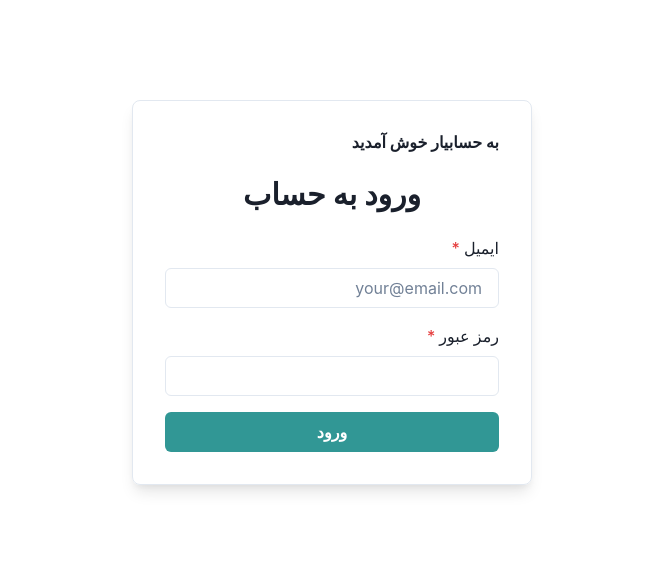
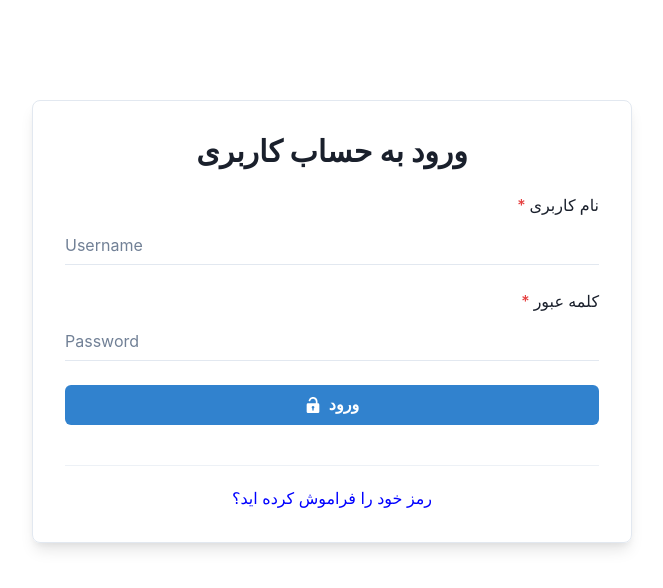
Before and after one commit to rm2997/Hesabyar-Frontend, a React (Create React App) app: page /login in a window 1280 px wide. Shown: the top 588 px of the page, without its empty margins (308-971 px from the left). Built offline with nearby package versions, Linux system fonts and the light colour scheme.

Commit message:
Login and routes - 14040124

```diff
--- a/package.json
+++ b/package.json
@@ -3,6 +3,7 @@
   "version": "0.1.0",
   "private": true,
   "dependencies": {
+    "@chakra-ui/icons": "^2.2.4",
     "@chakra-ui/react": "^2.10.7",
     "@emotion/react": "^11.14.0",
     "@emotion/styled": "^11.14.0",
@@ -10,9 +11,11 @@
     "@testing-library/jest-dom": "^6.6.3",
     "@testing-library/react": "^16.3.0",
     "@testing-library/user-event": "^13.5.0",
+    "axios": "^1.8.4",
     "framer-motion": "^12.6.3",
     "react": "^19.1.0",
     "react-dom": "^19.1.0",
+    "react-router-dom": "^7.5.0",
     "react-scripts": "5.0.1",
     "web-vitals": "^2.1.4"
   },
--- a/src/App.js
+++ b/src/App.js
@@ -1,9 +1,42 @@
 import { ChakraProvider } from "@chakra-ui/react";
 import { LoginForm } from "./my-components/LoginForm";
+import { ForgotPasswordForm } from "./my-components/ForgetPasswordForm";
+import { useLayoutEffect, useState } from "react";
+import { loadToken } from "./api/tokenUtils";
+import {
+  Navigate,
+  Route,
+  BrowserRouter as Router,
+  Routes,
+} from "react-router-dom";
 function App() {
+  const [token, setToken] = useState("");
+
+  useLayoutEffect(() => {
+    const tmpToken = loadToken();
+    if (tmpToken) {
+      console.log("شما با موفقیت وارد سیستم شدید");
+      setToken(tmpToken);
+    }
+  }, []);
+
   return (
     <ChakraProvider>
-      <LoginForm />
+      <Router>
+        <Routes>
+          <Route
+            path="/"
+            element={
+              !token ? <Navigate to="/login" /> : <Navigate to="/home" />
+            }
+          />
+          <Route path="/login" element={<LoginForm />} />
+          <Route path="/forgetpassword" element={<ForgotPasswordForm />} />
+          <Route path="/dashbord" element={<></>} />
+          <Route path="/home" element={<></>} />
+          {/* <Route path="*" element={<NotFound/>}/> */}
+        </Routes>
+      </Router>
     </ChakraProvider>
   );
 }
--- /dev/null
+++ b/src/api/axiosClient.js
@@ -0,0 +1,20 @@
+import axios from "axios";
+
+const BASE_URL = "http://localhost:3001";
+const axiosClient = axios.create({
+  baseURL: `${BASE_URL}`,
+  headers: {
+    "Content-Type": "application/json",
+  },
+});
+
+// interceptor برای اضافه کردن Authorization Header
+axiosClient.interceptors.request.use((config) => {
+  const token = localStorage.getItem("token");
+  if (token) {
+    config.headers.Authorization = `Bearer ${token}`;
+  }
+  return config;
+});
+
+export default axiosClient;
--- /dev/null
+++ b/src/api/endpoints.js
@@ -0,0 +1,25 @@
+const endpoints = {
+  auth: {
+    login: "/auth/login",
+    register: "/auth/register",
+    logout: "/auth/logout",
+    forgetPassword: "/auth/forgetPassword",
+  },
+  user: {
+    profile: "/user/profile",
+    update: "/user/update",
+    list: "/user/list",
+  },
+  proforma: {
+    list: "/proforma/list",
+    detail: (id) => `/proforma/${id}`,
+    create: "/proforma/create",
+  },
+  invoice: {
+    list: "/invoice/list",
+    detail: (id) => `/invoice/${id}`,
+    create: "/invoice/create",
+  },
+};
+
+export default endpoints;
--- /dev/null
+++ b/src/api/services/authService.js
@@ -0,0 +1,34 @@
+import endpoints from "../endpoints";
+import axiosClient from "../axiosClient";
+import { clearTokens, saveTokens } from "../tokenUtils";
+
+export const login = async (data) => {
+  try {
+    clearTokens();
+    const response = await axiosClient.post(endpoints.auth.login, data);
+    saveTokens(response.data.access_token, null);
+    return response;
+  } catch (error) {
+    if (error.response) {
+      // پاسخ از سمت سرور (۴xx یا ۵xx)
+      throw new Error(error.response.data?.message || "خطای سرور");
+    } else if (error.request) {
+      // درخواست فرستاده شده ولی پاسخی نیومده
+      throw new Error("پاسخی از سرور دریافت نشد");
+    } else {
+      // خطای دیگر (مثلاً در خود کد)
+      throw new Error(`مشکلی در ارسال درخواست رخ داد-s${error.message}`);
+    }
+  }
+};
+
+export const sendResetLink = async (mobile) => {
+  try {
+    if (!mobile) return;
+    const response = await axiosClient.post(
+      endpoints.auth.forgetPassword,
+      mobile
+    );
+    return response;
+  } catch (error) {}
+};
--- /dev/null
+++ b/src/api/tokenUtils.js
@@ -0,0 +1,14 @@
+export const getAccessToken = () => localStorage.getItem("token");
+export const getRefreshToken = () => localStorage.getItem("refresh_token");
+
+export const saveTokens = (accessToken, refreshToken) => {
+  localStorage.setItem("token", accessToken);
+};
+
+export const clearTokens = () => {
+  localStorage.removeItem("token");
+};
+
+export const loadToken = () => {
+  return localStorage.getItem("token");
+};
--- /dev/null
+++ b/src/my-components/ForgetPasswordForm.jsx
@@ -0,0 +1,94 @@
+// src/components/ForgotPasswordForm.jsx
+import {
+  Box,
+  Button,
+  FormControl,
+  FormLabel,
+  Input,
+  useToast,
+  VStack,
+  Heading,
+  Text,
+  Link,
+  Divider,
+} from "@chakra-ui/react";
+import { useState } from "react";
+import { sendResetLink } from "../api/services/authService"; // فرض بر اینکه داریمش
+
+export const ForgotPasswordForm = () => {
+  const toast = useToast();
+  const [mobile, setMobile] = useState("");
+  const [isLoading, setIsLoading] = useState(false);
+
+  const handleSubmit = async (e) => {
+    e.preventDefault();
+    setIsLoading(true);
+
+    try {
+      await sendResetLink(mobile); // سرویس فرستادن لینک ایمیل
+      toast({
+        title: "لینک بازیابی ارسال شد.",
+        description: "لطفاً گوشی همراه خود را بررسی کنید.",
+        status: "success",
+        duration: 5000,
+        isClosable: true,
+      });
+      setMobile("");
+    } catch (err) {
+      toast({
+        title: "خطا در ارسال بیامک",
+        description: err.message || "مشکلی پیش آمد",
+        status: "error",
+        duration: 5000,
+        isClosable: true,
+      });
+    } finally {
+      setIsLoading(false);
+    }
+  };
+
+  return (
+    <Box
+      dir="rtl"
+      maxW="400px"
+      mx="auto"
+      mt={20}
+      p={6}
+      borderWidth={1}
+      borderRadius="lg"
+      boxShadow="lg"
+    >
+      <VStack spacing={5} as="form" onSubmit={handleSubmit}>
+        <Heading size="md">فراموشی رمز عبور</Heading>
+        <Text fontSize="sm" color="gray.500" textAlign="center">
+          شماره همراه خود را وارد کنید تا لینک بازیابی برایتان ارسال شود
+        </Text>
+
+        <FormControl isRequired>
+          <FormLabel>شماره همراه</FormLabel>
+          <Input
+            variant="flushed"
+            dir="ltr"
+            type="number"
+            placeholder="09xxxxxxxxx"
+            value={mobile}
+            onChange={(e) => setMobile(e.target.value)}
+          />
+        </FormControl>
+
+        <Button
+          type="submit"
+          colorScheme="blue"
+          isLoading={isLoading}
+          width="full"
+        >
+          ارسال لینک بازیابی
+        </Button>
+        <Divider />
+        <Link href="#" color="blue">
+          ورود به سیستم
+        </Link>
+      </VStack>
+    </Box>
+  );
+};
--- a/src/my-components/LoginForm.jsx
+++ b/src/my-components/LoginForm.jsx
@@ -1,19 +1,23 @@
 import React, { useState } from "react";
-
 import {
   Box,
   Button,
+  Center,
+  Divider,
   FormControl,
   FormLabel,
   Heading,
   Input,
+  Link,
   VStack,
   useToast,
 } from "@chakra-ui/react";
+import { UnlockIcon } from "@chakra-ui/icons";
+import { login } from "../api/services/authService";
 
 export const LoginForm = () => {
   const toast = useToast();
-  const [form, setForm] = useState({ email: "", password: "" });
+  const [form, setForm] = useState({ username: "", password: "" });
   const [isFormDisabled, setIsFormDisabled] = useState(false);
 
   const handleChange = (e) => {
@@ -23,37 +27,39 @@ export const LoginForm = () => {
   const handleSubmit = (e) => {
     e.preventDefault();
     setIsFormDisabled(true);
-    const examplePromise = new Promise((resolve, reject) => {
-      setTimeout(() => {
-        resolve(200);
+    toast.promise(
+      login(form)
+        .then((res) => {
+          return res;
+        })
+        .finally(() => {
           setIsFormDisabled(false);
-      }, 5000);
-    });
-
-    toast.promise(examplePromise, {
-      success: {
+        }),
+      {
+        success: (res) => ({
           title: "ورود موفقیت‌آمیز",
-        description: `خوش اومدی ${form.email}`,
+          description: `خوش اومدی ${form.username}`,
           status: "success",
           duration: 3000,
           isClosable: true,
-      },
-      error: {
-        title: "مشکلی هنگام مرود به سیستم رخ داد",
-        description: "",
+        }),
+        error: (err) => ({
+          title: err.message,
+          description: err.message,
           status: "error",
           duration: 3000,
           isClosable: false,
-      },
+        }),
         loading: {
           title: "در انتظار دریافت نتیجه از سرور",
           description: "لطفا شکیبا باشید",
         },
-    });
+      }
+    );
   };
   return (
     <Box
-      maxW="400px"
+      maxW="600px"
       mx="auto"
       mt="100px"
       p={8}
@@ -62,38 +68,42 @@ export const LoginForm = () => {
       boxShadow="lg"
       dir="rtl"
     >
-      <Heading size={"sm"} mb={6} textAlign="right">
-        به حسابیار خوش آمدید
+      <Heading size={"lg"} mb={6} textAlign="center">
+        ورود به حساب کاربری
       </Heading>
-      <Heading size={"lg"} mb={6} textAlign="center">
-        ورود به حساب
-      </Heading>
-      <form onSubmit={handleSubmit}>
-        <VStack spacing={4}>
+
+      <VStack as="form" spacing={6} onSubmit={handleSubmit}>
         <FormControl isRequired>
-            <FormLabel>ایمیل</FormLabel>
+          <FormLabel>نام کاربری</FormLabel>
           <Input
-              name="email"
-              type="email"
-              value={form.email}
+            colorScheme="blue"
+            name="username"
+            dir="ltr"
+            type="text"
+            variant="flushed"
+            value={form.username}
             onChange={handleChange}
-              placeholder="your@email.com"
+            placeholder="Username"
           />
         </FormControl>
 
         <FormControl isRequired>
-            <FormLabel>رمز عبور</FormLabel>
+          <FormLabel>کلمه عبور</FormLabel>
           <Input
+            dir="ltr"
+            colorScheme="blue"
             name="password"
             type="password"
+            variant="flushed"
             value={form.password}
             onChange={handleChange}
-              placeholder=""
+            placeholder="Password"
           />
         </FormControl>
 
         <Button
-            colorScheme="teal"
+          colorScheme="blue"
+          rightIcon={<UnlockIcon />}
           type="submit"
           width="full"
           disabled={isFormDisabled}
@@ -101,7 +111,12 @@ export const LoginForm = () => {
           ورود
         </Button>
       </VStack>
-      </form>
+      <Divider marginTop={10} marginBottom={5} />
+      <Center>
+        <Link href="#" color="blue">
+          رمز خود را فراموش کرده اید؟
+        </Link>
+      </Center>
     </Box>
   );
 };
```
Also changed, not shown: src/api/services/userService.js (added, +14 -0 lines), 1 other file (tests, documents, lock files or other folders). Lines whose indentation alone changed are shown as unchanged.
